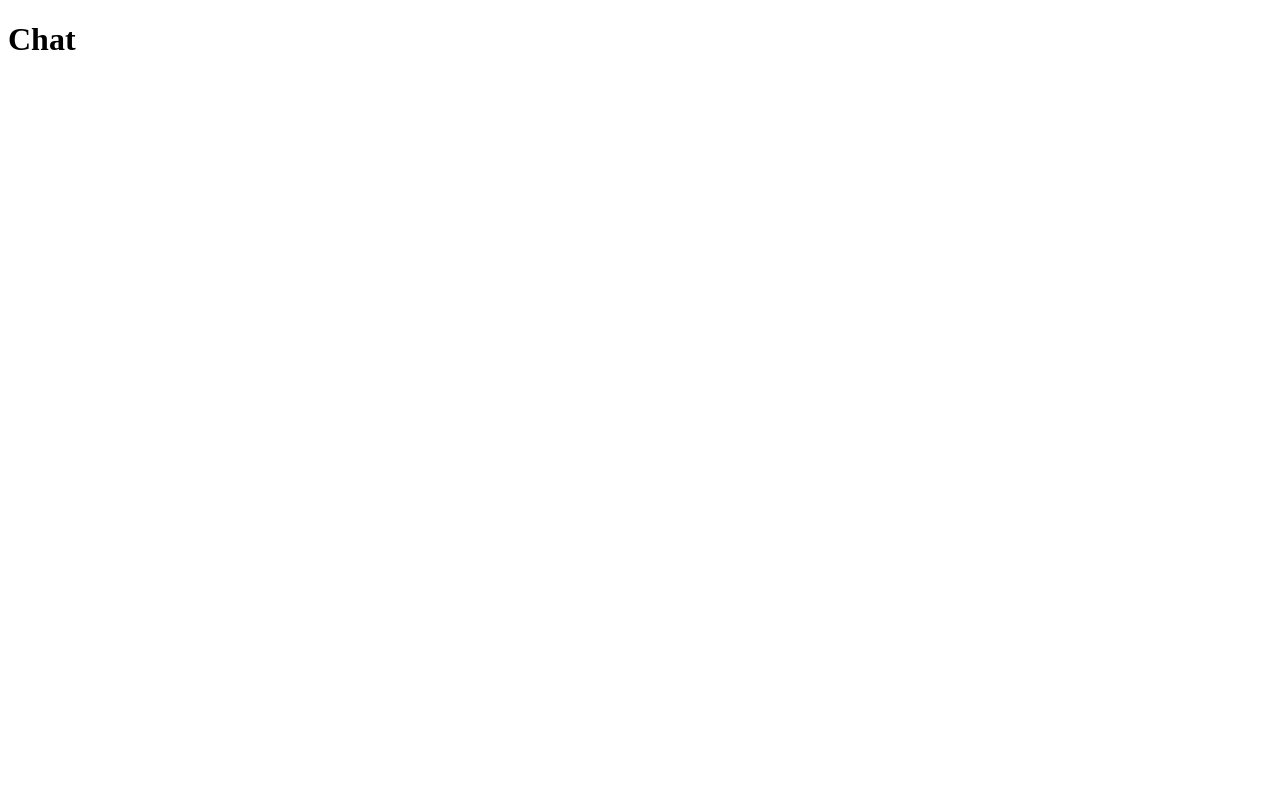
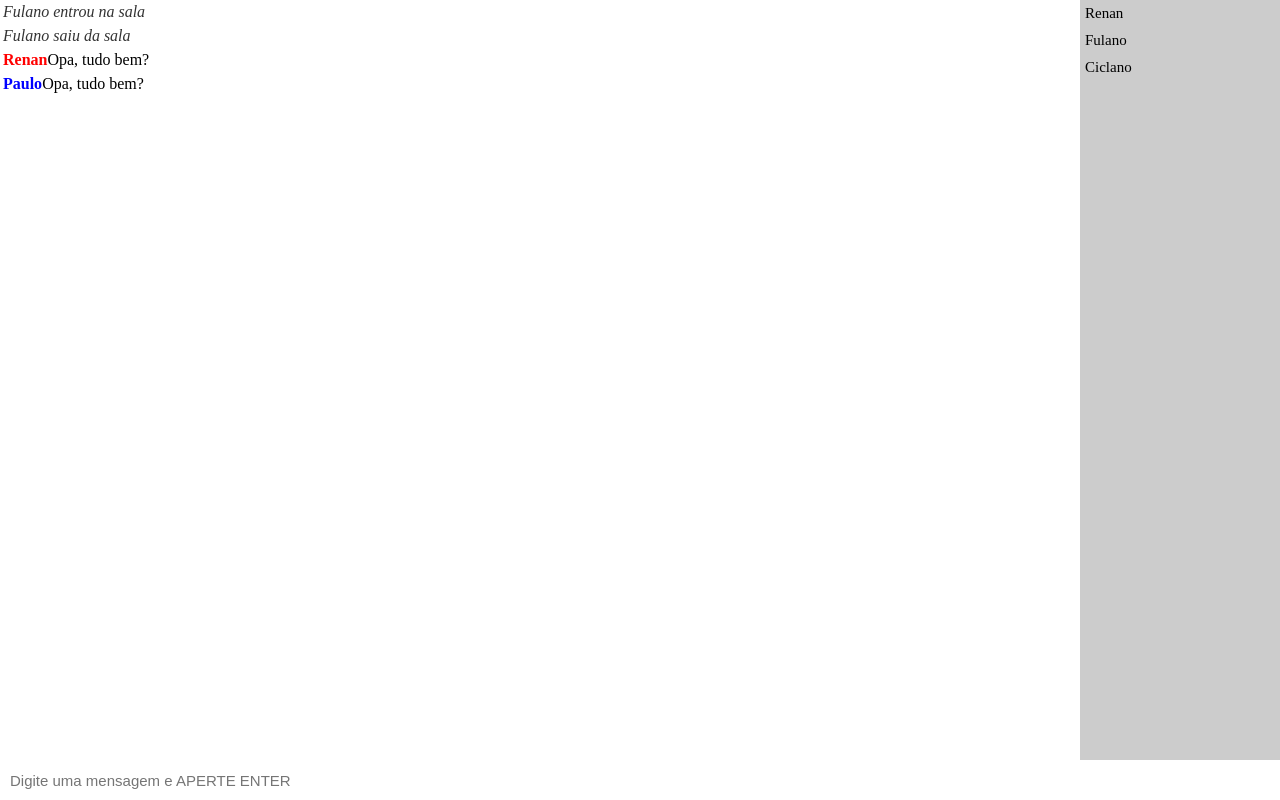
Before and after one commit to Renanluiz96/Chat-simples-node, a website: page public/index.html in a window 1280 px wide. Drawn offline with Linux system fonts and the light colour scheme.

Commit message:
Criando a interface do chat.

```diff
--- a/public/index.html
+++ b/public/index.html
@@ -1,5 +1,5 @@
 <!DOCTYPE html>
-<html lang="en">
+<html lang="pt-BR">
 <head>
     <meta charset="UTF-8">
     <meta name="viewport" content="width=device-width, initial-scale=1.0">
@@ -7,6 +7,30 @@
     <link rel="stylesheet" href="stylestyle.css">
 </head>
 <body>
-    <h1>Chat</h1>
+    <div class="page" id="loginPage">
+        <h1>Qual seu nome? </h1>
+        <input type="text" id="loginNameInput">
+    </div>
+
+    <div class="page" id="chatPage">
+        <div  class="chatArea">
+            <ul class="chatList">
+                <li class="m-status">Fulano entrou na sala</li>
+                <li class="m-status">Fulano saiu da sala</li>
+                <li class="m-txt"><span class="me">Renan</span>Opa, tudo bem?</li>
+                <li class="m-txt"><span>Paulo</span>Opa, tudo bem?</li>
+            </ul>
+            <ul class="userList">
+                <li>Renan</li>
+                <li>Fulano</li>
+                <li>Ciclano</li>
+            </ul>
+        </div>
+
+        <div class="chatInput">
+            <input type="text" id="chatTextInput" placeholder="Digite uma mensagem e APERTE ENTER">
+
+        </div>
+    </div>
 </body>
 </html>
--- a/public/stylestyle.css
+++ b/public/stylestyle.css
@@ -0,0 +1,92 @@
+body{
+    margin: 0;
+}
+ul, li {
+    margin: 0;
+    padding: 0;
+    list-style: none;
+}
+
+.page {
+    height: 100vh;
+    justify-content: center;
+    align-items: center;
+    flex-direction: column;
+}
+
+#loginPage {
+    display: none;
+    background-color: white;
+}
+
+#loginNameInput {
+    border: 2px solid black;
+    background-color: #ccc;
+    font-size: 18px;
+    padding: 10px;
+    border-radius: 5px;
+    outline: 0;
+    width: 100%;
+    max-width: 400px;
+}
+
+#chatPage {
+    display: flex;
+
+}
+
+.chatArea {
+    flex: 1;
+    width: 100%;
+    display: flex;
+    background-color: #ccc;
+}
+.chatList {
+    flex: 1;
+    background-color: #fff;
+    overflow-y: scroll;
+    max-height: calc(100vh - 40px);
+
+}
+.chatList li{
+    padding: 3px;
+    font-size: 16px;
+}
+.chatList li.m-status {
+    color: #333;
+    font-style: italic;
+}
+.chatList li.m-txt span{
+    font-weight: bold;
+    color: blue;
+}
+.chatList li.m-txt span.me{
+    color: red;
+}
+
+.userList {
+    width: 200px;
+    background-color: #ccc;
+    /* Para fazer um efeito de scroll na lista , sendo que não de scroll na pagina toda em si */
+    overflow-y: scroll; /*Overflow na posição y = pra falar que vai ter um scroll na vertical */
+    max-height: calc(100vh - 40px); /* Usa um max-height com um calc para que fique na altura de 100vh da pagina menos os 40px que seria da barra de mensagem abaixo.*/
+}
+.userList li {
+    padding: 5px;
+    font-size: 15px;
+}
+
+.chatInput {
+    width: 100%;
+    display: flex;
+}
+
+#chatTextInput {
+    flex: 1;
+    height: 40px;
+    padding: 0 10px;
+    font-size: 15px;
+    background-color: #fff;
+    outline: 0;
+    border: 0;
+}
```
